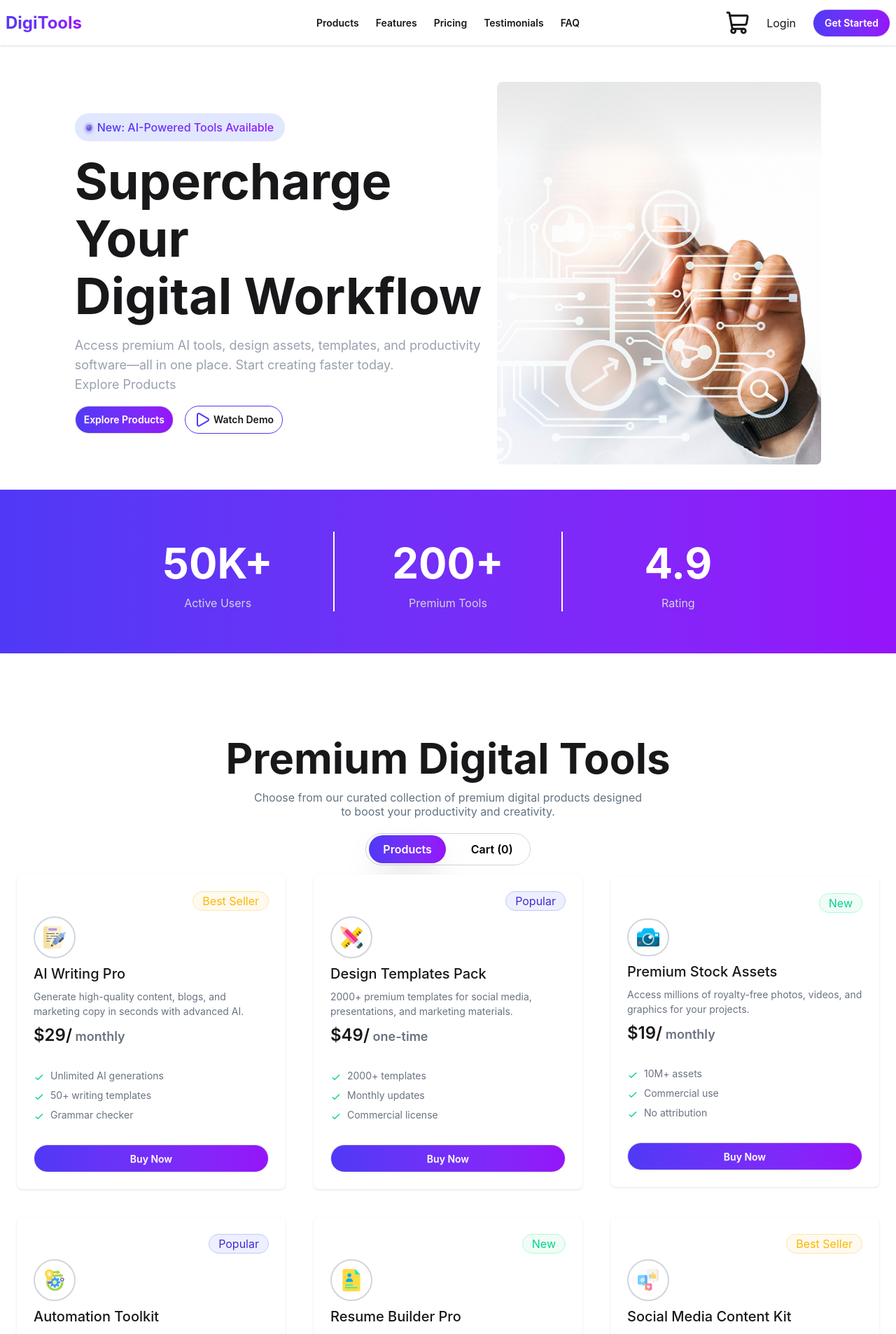
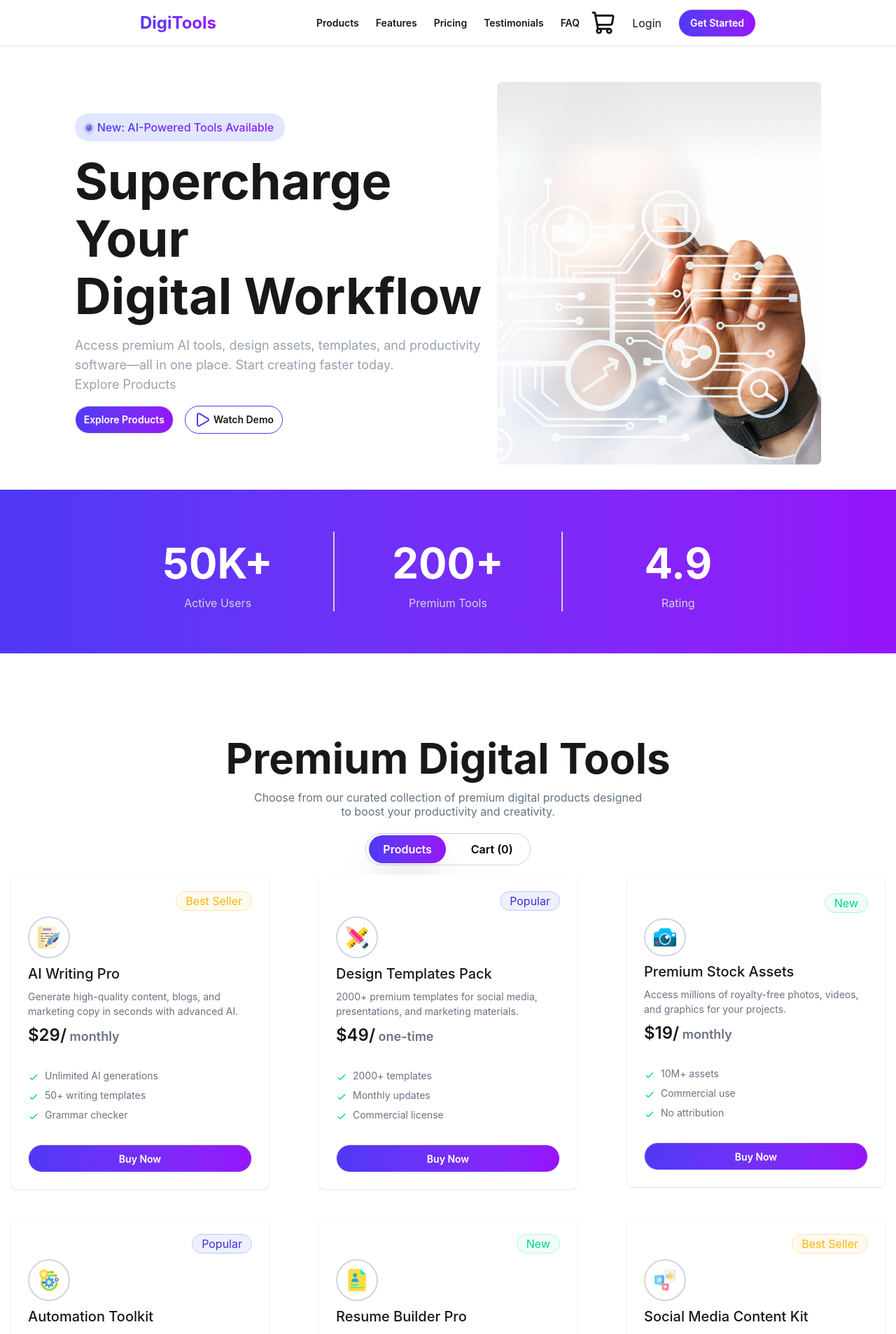
Before and after one commit to farhangalib-1/DigiTools, a React (Vite) app: page / in a window 1280 px wide. Shown: the top 1907 px of the page at 70% size. Built offline with nearby package versions, Linux system fonts and the light colour scheme.

Commit message:
Responsive ui is updated

```diff
--- a/src/components/Card.jsx
+++ b/src/components/Card.jsx
@@ -12,7 +12,7 @@ const addProducts = ()=>{
     addCartProducts.find(el=>el.id === element.id) || setAdded(true)
   }
   return (
-   <div className="card max-w-96 bg-base-100 shadow-sm">
+   <div className="card max-w-96 bg-base-100 shadow-sm mx-4">
   <div className="card-body">
     <div className="flex justify-end">
     <span className={`badge badge-lg rounded-full ${tag === 'Best Seller' && 'badge-soft badge-warning border border-[#ffe4ab] '} ${tag === 'Popular' && 'badge-soft badge-primary border border-[#bfc9fe]'} ${tag === 'New' && 'badge-soft badge-success border border-[#a8ffd4]'} `}>{tag}</span>
--- a/src/components/HeroBg.jsx
+++ b/src/components/HeroBg.jsx
@@ -2,7 +2,7 @@ import { Play } from "lucide-react"
 
 const HeroBg = () => {
   return (
-    <div className="w-10/12 mx-auto flex gap-4 flex-col md:flex-row justify-between mt-13 items-center">
+    <div className="w-10/12 mx-auto flex gap-4 flex-col md:flex-row justify-center md:justify-between mt-13 items-center">
         <div className="leftContents space-y-4">
             <div className="ping bg-[#E1E7FF] w-fit py-2 px-4 rounded-full flex items-center gap-2">
       <div class="inline-grid *:[grid-area:1/1]">
--- a/src/components/Navbar.jsx
+++ b/src/components/Navbar.jsx
@@ -2,7 +2,7 @@ import { ShoppingCart } from "lucide-react"
 
 const Navbar = ({ addCartProducts }) => {
   return (
-  <div className="navbar bg-base-100 shadow-sm  md:px-50b ">
+  <div className="navbar bg-base-100 shadow-sm md:px-50">
   <div className="navbar-start">
     <div className="dropdown">
       <div tabIndex={0} role="button" className="btn btn-ghost lg:hidden">
@@ -18,9 +18,10 @@ const Navbar = ({ addCartProducts }) => {
       <li><a>Pricing</a></li>
       <li><a>Testimonials</a></li>
       <li><a>FAQ</a></li>
+      <li><a>Login</a></li>
       </ul>
     </div>
-    <a className="font-bold text-2xl bg-linear-to-r from-[#4F39F6] to-[#9514FA] bg-clip-text text-transparent">DigiTools</a>
+    <a className="font-bold text-lg md:text-2xl bg-linear-to-r from-[#4F39F6] to-[#9514FA] bg-clip-text text-transparent">DigiTools</a>
   </div>
   <div className="navbar-center hidden lg:flex">
     <ul className="menu menu-horizontal px-1 font-semibold">
@@ -36,14 +37,13 @@ const Navbar = ({ addCartProducts }) => {
   <div className="navbar-end gap-6">
     <div class="indicator">
       {
-          addCartProducts.length > 0 &&  <span class="indicator-item badge badge-secondary w-8 h-4 p-2">{addCartProducts.length}</span>
+          addCartProducts.length > 0 &&  <span class="indicator-item badge badge-secondary w-8 h-4 rounded-full p-2">{addCartProducts.length}</span>
       }
-
  <ShoppingCart size={35} />
 </div>
 
-    <a href=""> Login</a>
-    <a className="btn rounded-full  bg-linear-to-r from-[#4F39F6] to-[#9514FA] text-white">Get Started</a>
+    <a className="hidden md:block" href=""> Login</a>
+    <a className="btn rounded-full bg-linear-to-r from-[#4F39F6] to-[#9514FA] text-white">Get Started</a>
   </div>
 </div>
   )
--- a/src/components/Stat.jsx
+++ b/src/components/Stat.jsx
@@ -6,7 +6,7 @@ const Stat = () => {
                 <h1 className="text-[60px] font-bold text text-center">50K+</h1>
                 <p className="text-center text-gray-300">Active Users</p>
             </div>
-            <div className="md:border-l-2 md:border-r-2 ">
+            <div className="md:border-l-2 md:border-gray-300 md:border-r-2 ">
                 <h1 className="text-[60px] font-bold text-center">200+</h1>
                 <p className="text-center text-gray-300">Premium Tools</p>
             </div>
```
